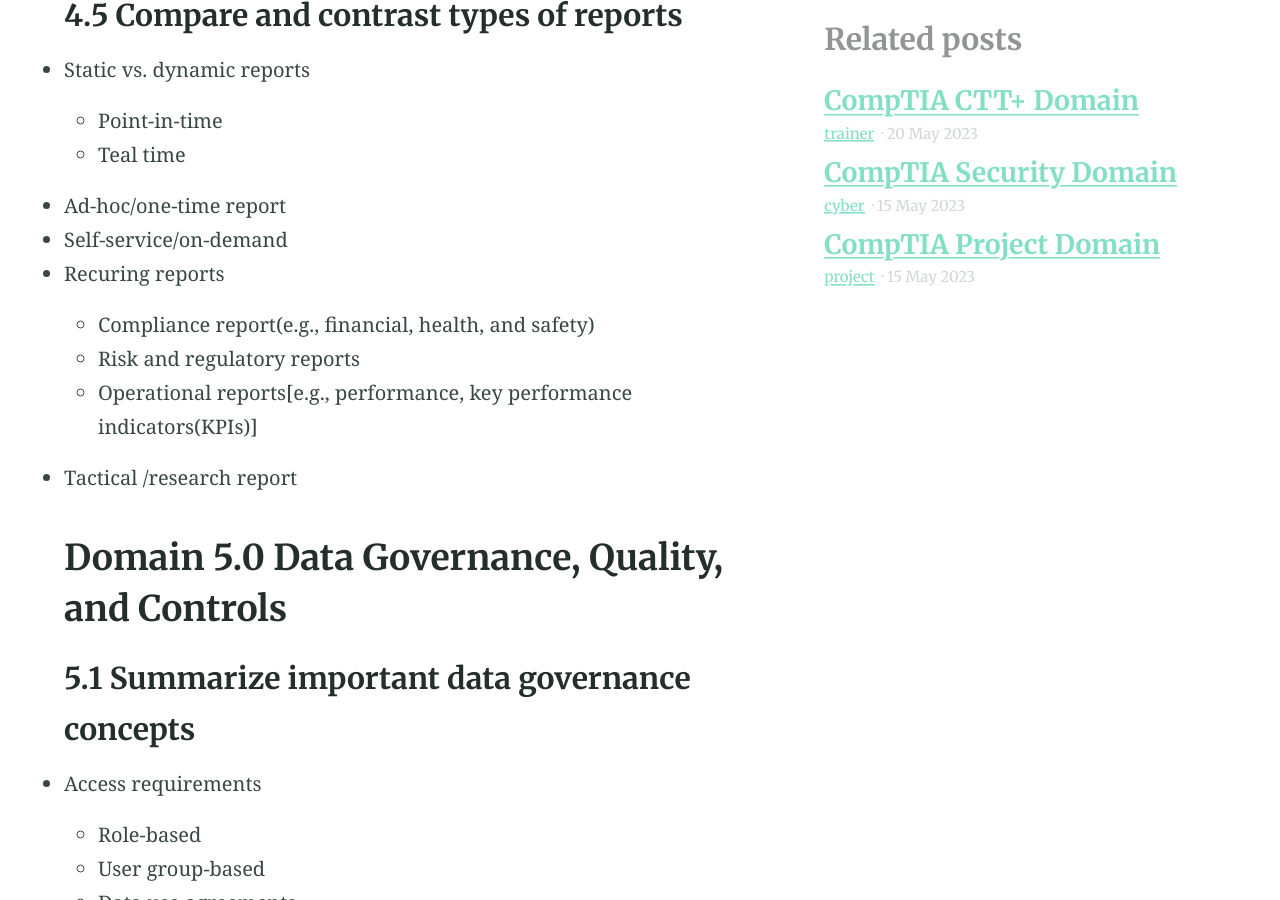
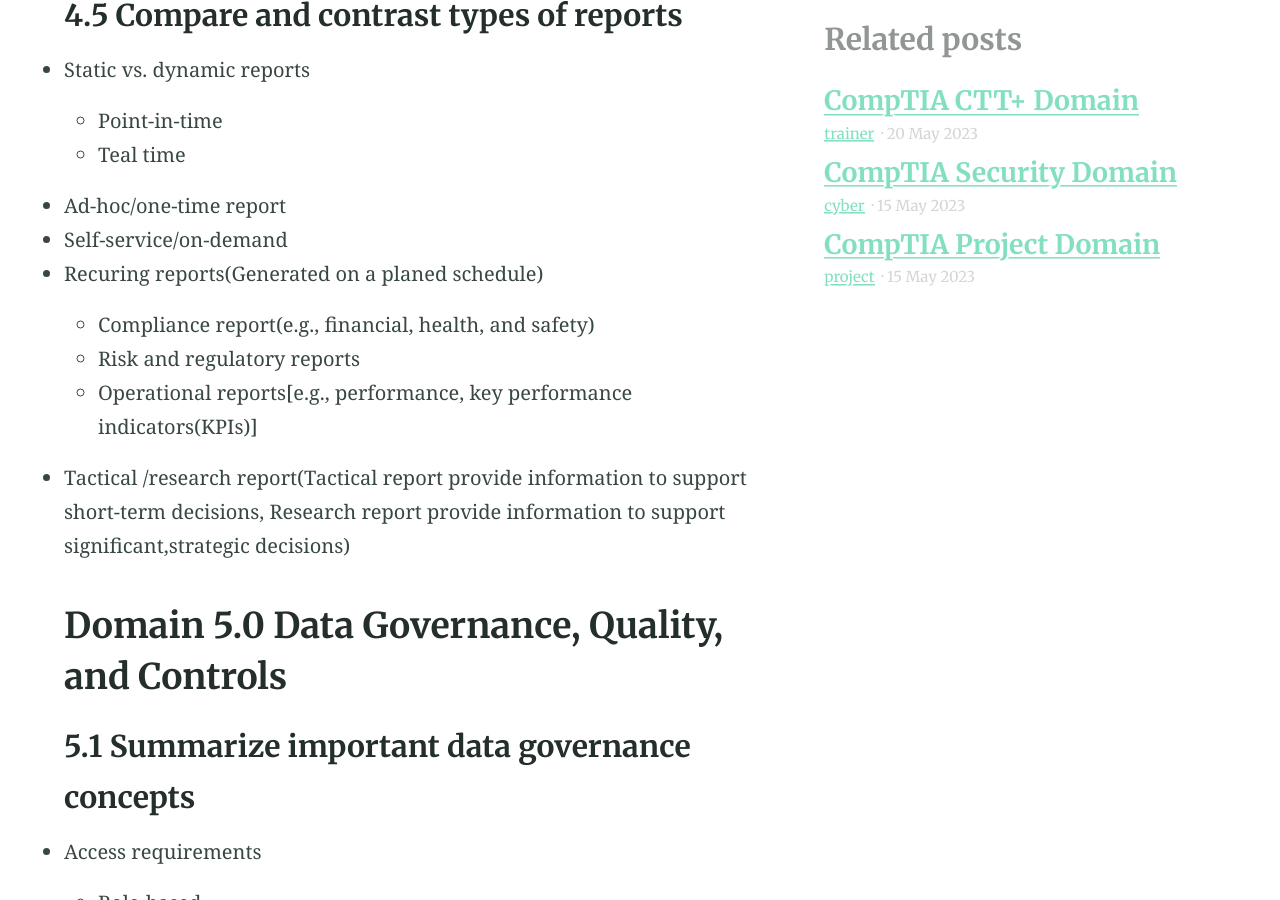
Before and after one commit to esccode/esccode.github.io, a Jekyll site: the page built from _posts/2023-05-15-comptia-data-domain.md, in a window 1280 px wide and 900 px high, scrolled down 13892 px. Built offline with Jekyll 4.4.1, drawn with Linux system fonts in a browser that asks for light colours.

Commit message:
fffffffff

```diff
--- a/_posts/2023-05-15-comptia-data-domain.md
+++ b/_posts/2023-05-15-comptia-data-domain.md
@@ -326,11 +326,11 @@ The intent of this objectives is NOT to test specific vendor feature sets nor th
   - Teal time
 - Ad-hoc/one-time report
 - Self-service/on-demand
-- Recuring reports
+- Recuring reports(Generated on a planed schedule)
   - Compliance report(e.g., financial, health, and safety)
   - Risk and regulatory reports
   - Operational reports[e.g., performance, key performance indicators(KPIs)]
-- Tactical /research report
+- Tactical /research report(Tactical report provide information to support short-term decisions, Research report provide information to support significant,strategic decisions)
 
 ## Domain 5.0 Data Governance, Quality, and Controls
 
```
